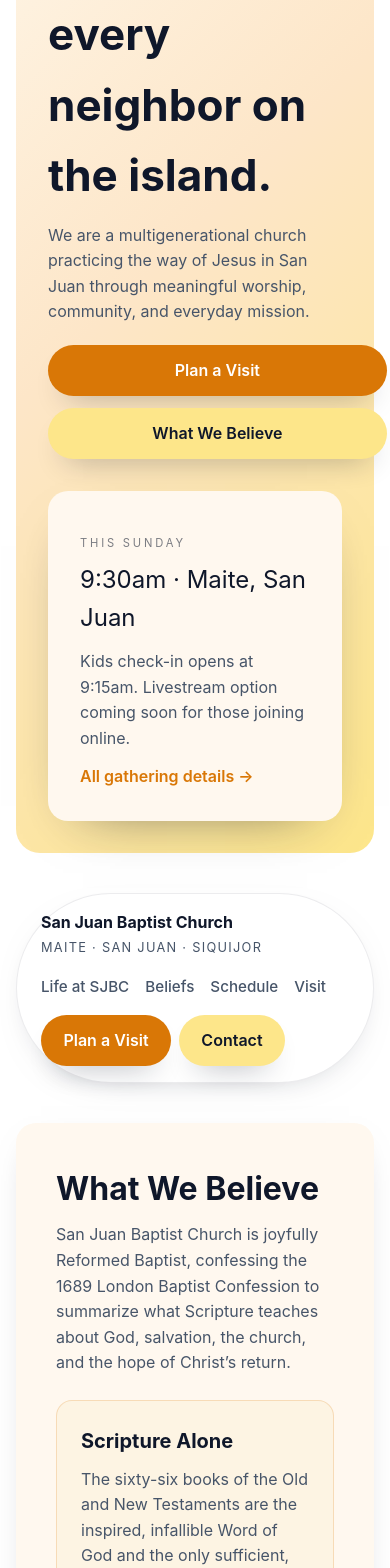
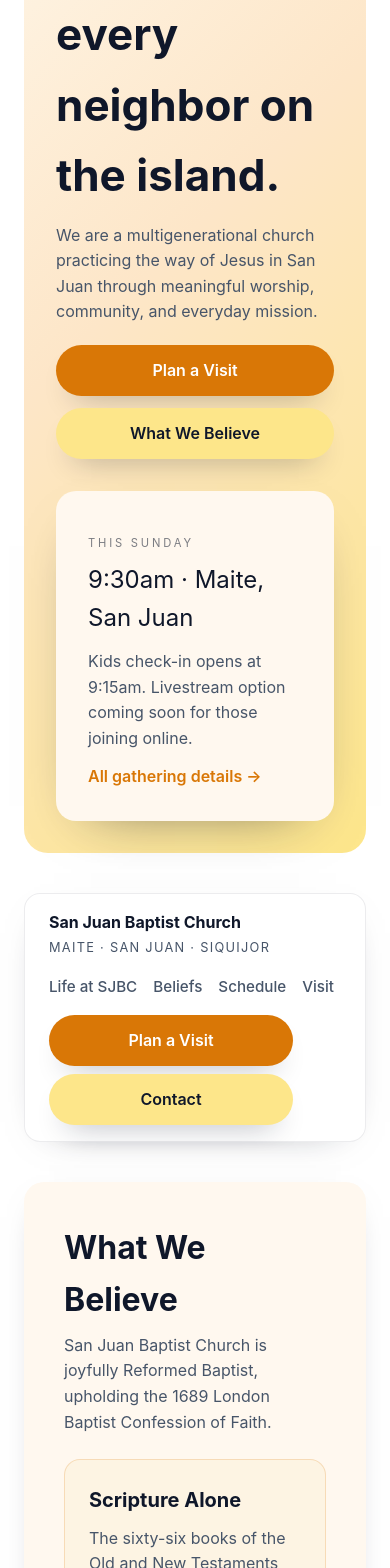
Before and after one commit to feirymaul/sjbc, a Next.js app: page / in a window 390 px wide. Shown: the part 432-2000 px from the top of the page. Built offline with nearby package versions, Linux system fonts and the light colour scheme.

Commit message:
fix overflow layout issues

```diff
--- a/app/components/BeliefsSection.tsx
+++ b/app/components/BeliefsSection.tsx
@@ -6,18 +6,16 @@
 }
 
 interface BeliefsSectionProps {
+  heading?: string;
+  intro?: string;
   statements: BeliefStatement[];
 }
 
-export function BeliefsSection({ statements }: BeliefsSectionProps) {
+export function BeliefsSection({ heading = "What We Believe", intro, statements }: BeliefsSectionProps) {
   return (
     <section id="beliefs" className={styles.section}>
-      <h2 className={styles.sectionHeading}>What We Believe</h2>
-      <p className={styles.sectionText}>
-        San Juan Baptist Church is joyfully Reformed Baptist, confessing the 1689 London Baptist
-        Confession to summarize what Scripture teaches about God, salvation, the church, and the hope
-        of Christ’s return.
-      </p>
+      <h2 className={styles.sectionHeading}>{heading}</h2>
+      {intro && <p className={styles.sectionText}>{intro}</p>}
       <div className={styles.beliefGrid}>
         {statements.map((belief) => (
           <article key={belief.title} className={styles.beliefCard}>
--- a/app/components/NavBar.tsx
+++ b/app/components/NavBar.tsx
@@ -12,7 +12,7 @@
 export function NavBar({ links }: NavBarProps) {
   return (
     <header className={styles.header}>
-      <div className={styles.nav}>
+      <div className={`${styles.nav}`}>
         <div className={styles.navLogoText}>
           <p className={styles.navMiniTitle}>San Juan Baptist Church</p>
           <p className={styles.navMiniMeta}>Maite · San Juan · Siquijor</p>
--- a/app/components/VisitSection.tsx
+++ b/app/components/VisitSection.tsx
@@ -12,8 +12,7 @@
         <p className={styles.cardLabel}>Visit</p>
         <h2 className={styles.sectionHeading}>Plan your first Sunday</h2>
         <p className={styles.sectionText}>
-          San Juan Baptist Church, Maite, San Juan, Siquijor · Free parking lot and ADA entrances
-          available. Arrive a few minutes early to grab some coffee.
+          San Juan Baptist Church, Maite, San Juan, Siquijor · Arrive a few minutes early to meet our welcome team, get settled, and share coffee or snacks.
         </p>
         <ul className={styles.infoList}>
           {infoBullets.map((bullet) => (
--- a/app/home.module.css
+++ b/app/home.module.css
@@ -82,6 +82,11 @@
   gap: 0.75rem;
 }
 
+.actions a {
+  flex: 1 1 calc(50% - 0.75rem);
+  text-align: center;
+}
+
 .button {
   padding: 0.8rem 1.4rem;
   border-radius: 999px;
@@ -141,7 +146,7 @@
   justify-content: space-between;
   gap: 1rem;
   padding: 1rem 1.5rem;
-  border-radius: 999px;
+  border-radius: 1rem;
   border: 1px solid rgba(15, 23, 42, 0.08);
   background: #fff;
   box-shadow: 0 10px 40px -30px rgba(15, 23, 42, 0.6);
@@ -190,6 +195,11 @@
   gap: 0.5rem;
   flex-wrap: wrap;
   justify-content: flex-end;
+}
+
+.navActions a {
+  flex: 1 1 200px;
+  text-align: center;
 }
 
 .section {
@@ -424,31 +434,22 @@
 }
 
 @media (max-width: 640px) {
-  .page {
-    padding: 2rem 1rem 3rem;
-  }
-
-  .nav {
-    position: static;
-  }
-
   .hero {
     padding: 2rem;
     grid-template-columns: 1fr;
   }
 
-  .actions {
-    flex-direction: column;
-  }
-
-  .actions > * {
-    width: 100%;
-    text-align: center;
+  .actions a {
+    flex: 1 1 100%;
   }
 
   .navActions,
   .navLinks {
     justify-content: center;
+  }
+
+  .navActions a {
+    flex: 1 1 100%;
   }
 
   .heroCard {
--- a/app/page.tsx
+++ b/app/page.tsx
@@ -19,16 +19,16 @@
 
 const highlightItems: HighlightItem[] = [
   {
+    title: "Catechism Classes",
+    subtitle: "9:30am Sunday School",
+    description:
+      "Children, youth, and adults walk through the New City and Baptist catechisms with discussion and prayer.",
+  },
+  {
     title: "Lord's Day Worship",
     subtitle: "10:50am Sanctuary",
     description:
       "Word-centered liturgy with congregational singing, expositional preaching, and weekly pastoral prayer.",
-  },
-  {
-    title: "Catechism Classes",
-    subtitle: "9:30am Sunday School",
-    description:
-      "Children, youth, and adults walk through the New City and Baptist catechisms with discussion and prayer.",
   },
   {
     title: "Midweek Prayer",
@@ -71,7 +71,7 @@
 
 const upcomingEvents: EventItem[] = [
   {
-    date: "Dec 15",
+    date: "Dec NA",
     title: "Church Christmas Party",
     detail:
       "Evening of carols, testimony sharing, and potluck dinner at the church courtyard. Invite friends and neighbors.",
@@ -87,7 +87,7 @@
   {
     title: "Triune God",
     description:
-      "We worship the one living and true God—Father, Son, and Holy Spirit—eternal, sovereign, holy, and worthy of all glory, as confessed in the first chapters of the 1689 confession.",
+      "We worship the one living and true God in three persons: Father, Son, and Holy Spirit. He is eternal, sovereign, holy, and worthy of all glory.",
   },
   {
     title: "Sovereign Grace",
@@ -112,10 +112,8 @@
 ];
 
 const visitInfoBullets = [
-  "Kids ministry for nursery through 8th grade.",
-  "Live Cebuano/English preaching with headsets for hearing assistance.",
   "Preaching in Cebuano with English woven throughout.",
-  "Prayer team available after each gathering.",
+  "Lunch fellowship available every last week of the month.",
 ];
 
 export default function Home() {
@@ -126,14 +124,18 @@
         subheading="We are a multigenerational church practicing the way of Jesus in San Juan through meaningful worship, community, and everyday mission."
       />
       <NavBar links={navLinks} />
-      <BeliefsSection statements={beliefStatements} />
+      <BeliefsSection
+        heading="What We Believe"
+        intro="San Juan Baptist Church is joyfully Reformed Baptist, upholding the 1689 London Baptist Confession of Faith."
+        statements={beliefStatements}
+      />
       <HighlightsSection items={highlightItems} />
       <ScheduleSection schedule={weeklySchedule} />
       <EventsSection events={upcomingEvents} />
       <PastorSection
         name="Pastor Ramir"
         wifeName="Ellen"
-        description="Pastor Ramir and Ellen have served SJBC for over two decades—shepherding through expositional preaching, counseling families, and leading island outreach together."
+        description="Pastor Ramir and Ellen have served SJBC for over two decades. Shepherding through expositional preaching, counseling families, and leading island outreach together."
         imageSrc="/pastor-and-wife-cropped.jpg"
       />
       <VisitSection
```
